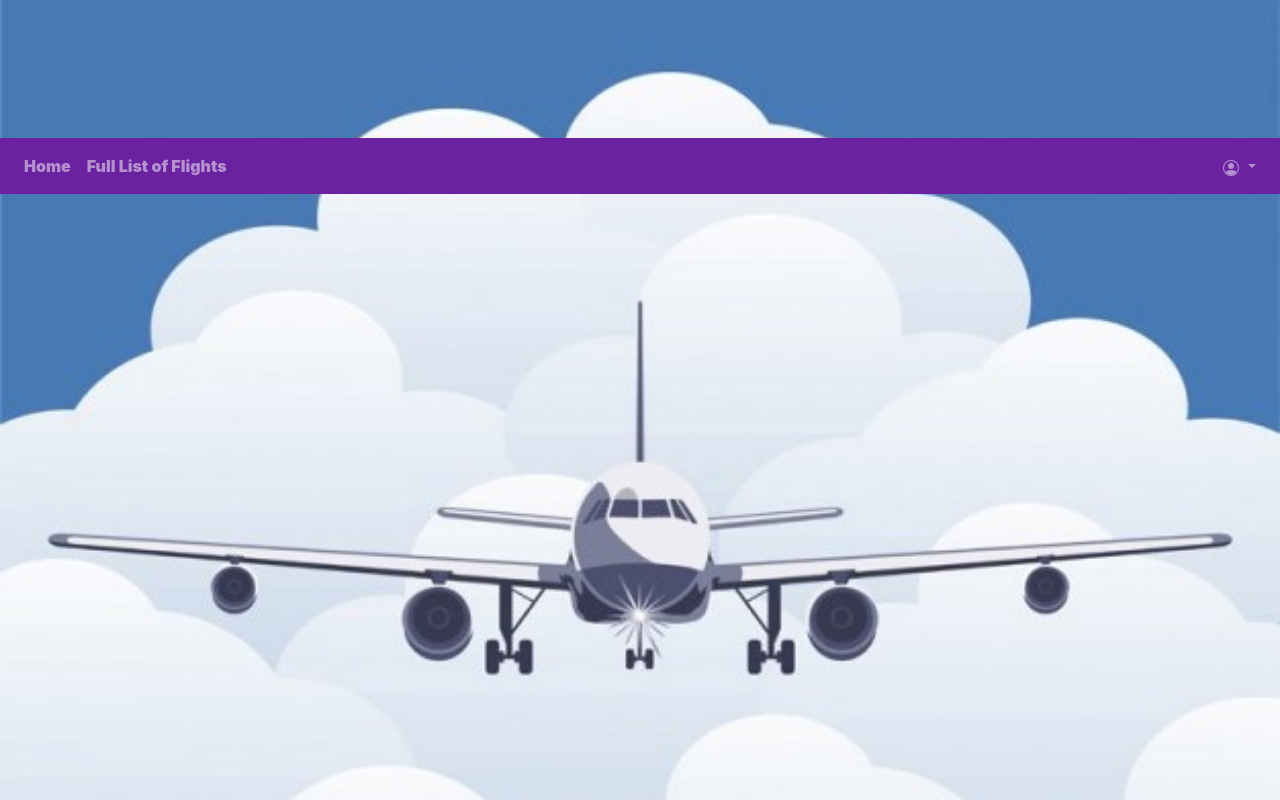
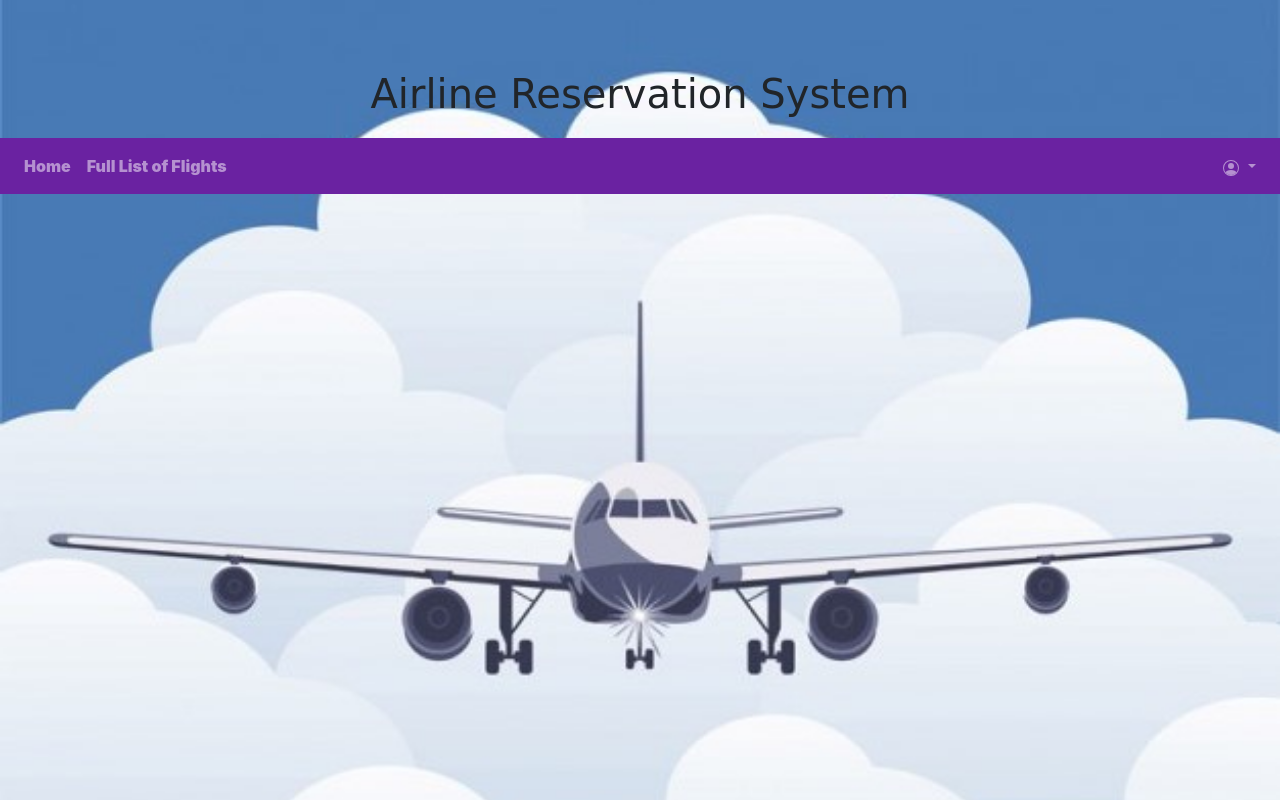
Before and after one commit to PratikGarai/Airline-Reservation-System, a Django app: template AirlineReservation/AirApp/templates/Template.html in a window 1280 px wide. Run offline with Django 3.2, Linux system fonts and the light colour scheme; the template is opened without the code that fills it, so the values that code supplies are empty; some libraries are stand-ins or nearby versions.

Commit message:
Heading recovered

```diff
--- a/AirlineReservation/AirApp/templates/Template.html
+++ b/AirlineReservation/AirApp/templates/Template.html
@@ -14,15 +14,15 @@
   		<script src=" {% static 'js/main.js' %}" type="text/javascript"></script>
 		<link rel="stylesheet" href=" {% static 'css/navigation.css' %}" />
 		<style>
-			.image-div-main{
+			#image-div-main{
 				background: url("/static/img/airline1.jpg") no-repeat center center fixed;
   				background-size: cover;
 			}
 		</style>
 	</head>
 	<body>
-		<div class="image-div-main"></div>
-		<h1 style="text-align: center; font-family: comic sans MS; margin-top: 70px; margin-bottom: 20px;">Airline Reservation System</h1>
+		<div id="image-div-main"></div>
+		<h1 id="main-heading" style="text-align: center; font-family: comic sans MS; margin-top: 70px; margin-bottom: 20px;">Airline Reservation System</h1>
 		{% include "navigation.html" %}
 		<div class="container main-body-block">
 			{% block body_block %}
--- a/AirlineReservation/static/css/main.css
+++ b/AirlineReservation/static/css/main.css
@@ -1,7 +1,12 @@
-.image-div-main{
+#image-div-main{
 	position : fixed;
 	top : 0;
 	bottom : 0;
 	left : 0;
 	right : 0;
 }
+
+#main-heading{
+	position : relative;
+	z-index : 10;
+}
```
